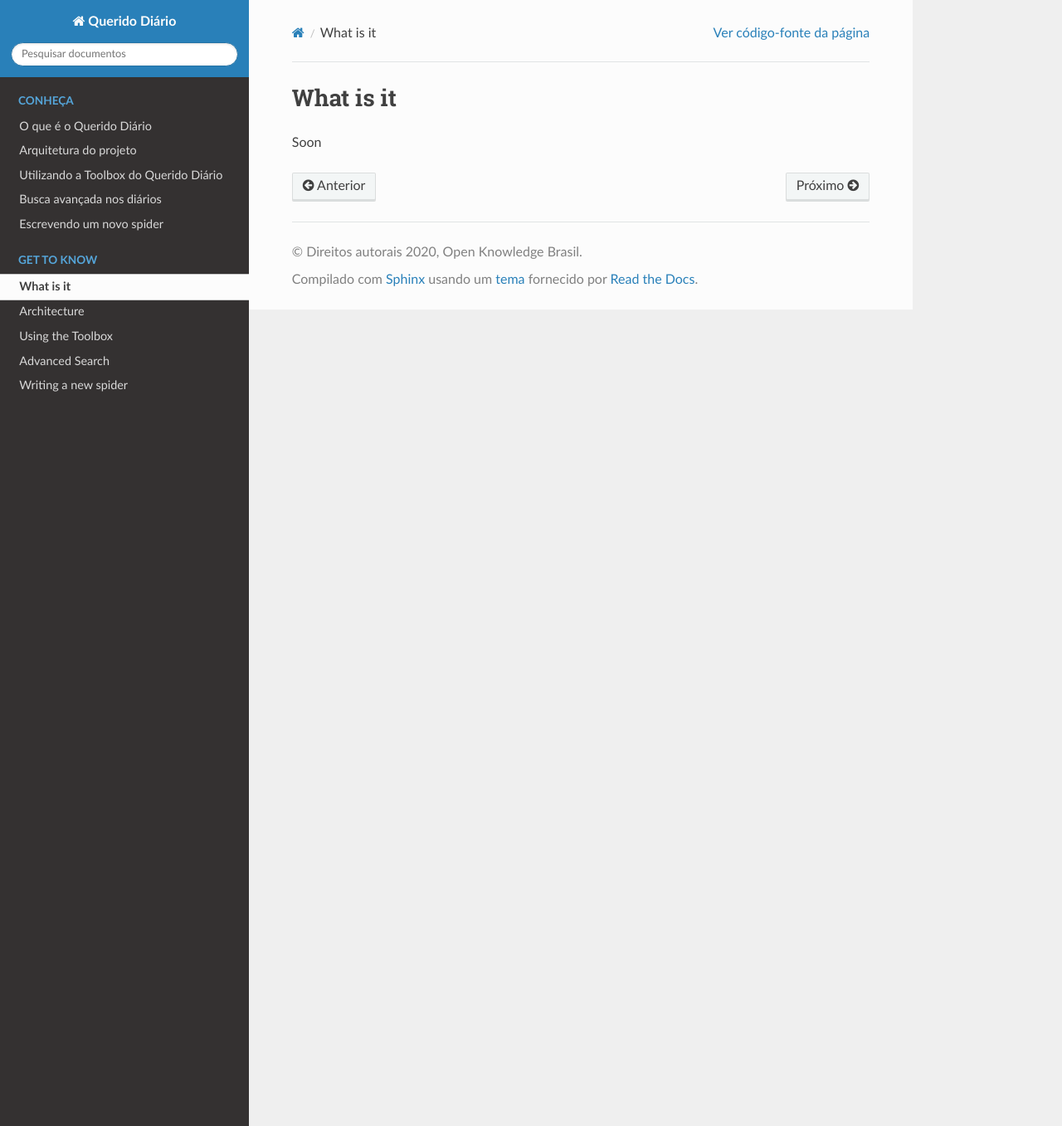
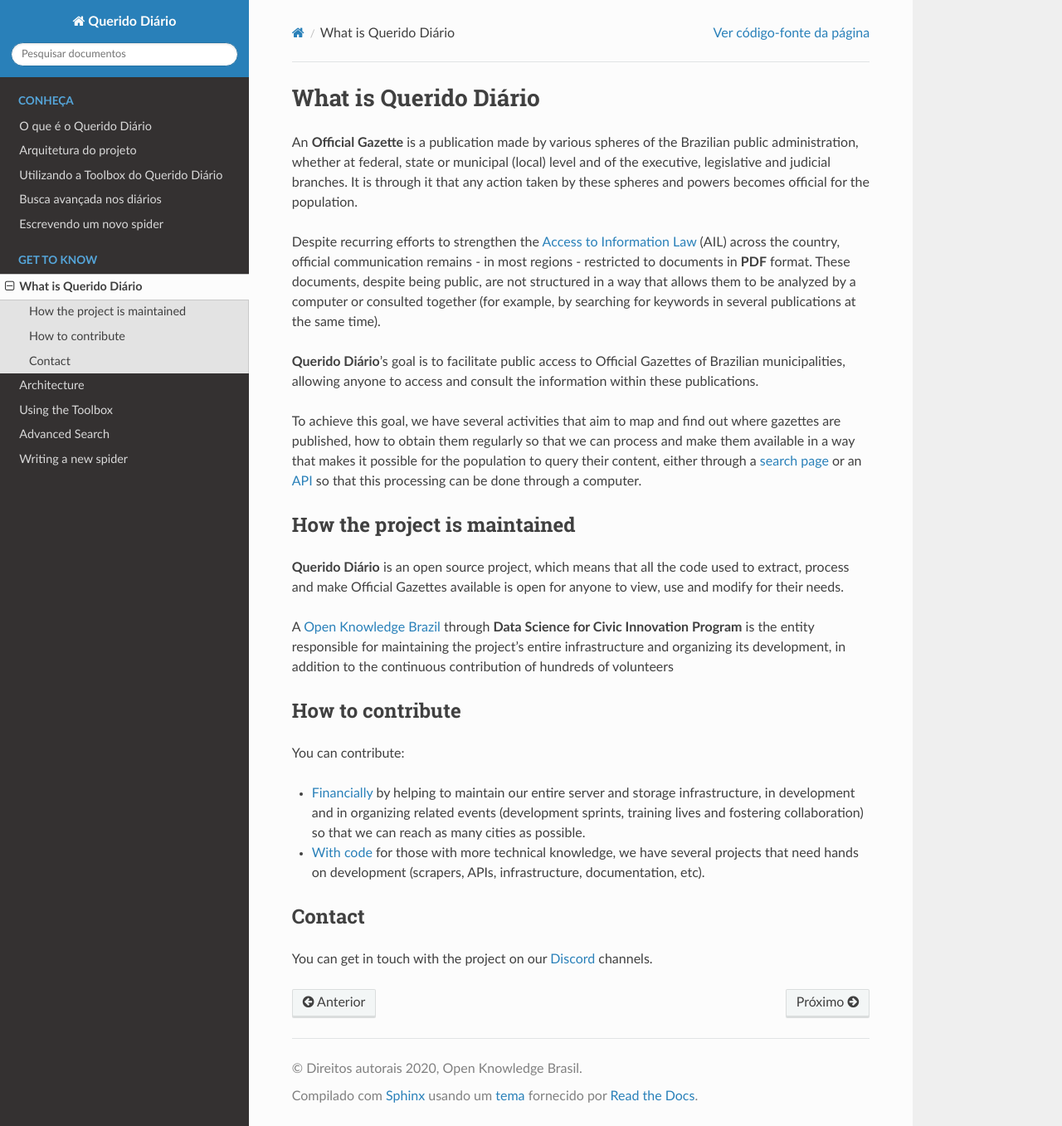
Before and after one commit to okfn-brasil/querido-diario-comunidade, a Sphinx documentation site: the page built from docs/what-is-it.rst, in a window 1280 px wide and 1357 px high. Shown: the whole window at 83% size. Built offline with Sphinx 7.4.7 and the Read the Docs theme 2.0.0, drawn with Linux system fonts in a browser that asks for light colours.

Commit message:
Update what-is-it.rst
Signed-off-by: Morgana <79321019+morganaschneider@users.noreply.github.com>

```diff
--- a/docs/what-is-it.rst
+++ b/docs/what-is-it.rst
@@ -1,4 +1,42 @@
-What is it
+What is Querido Diário
 ========================
 
-Soon
+An **Official Gazette** is a publication made by various spheres of the Brazilian public administration, whether at federal, state or municipal (local) level and of the executive, legislative and judicial branches. It is through it that any action taken by these spheres and powers becomes official for the population.
+
+Despite recurring efforts to strengthen the `Access to Information Law`_ (AIL) across the country, official communication remains - in most regions - restricted to documents in **PDF** format. These documents, despite being public, are not structured in a way that allows them to be analyzed by a computer or consulted together (for example, by searching for keywords in several publications at the same time).
+
+**Querido Diário**'s goal is to facilitate public access to Official Gazettes of Brazilian municipalities, allowing anyone to access and consult the information within these publications.
+
+To achieve this goal, we have several activities that aim to map and find out where gazettes are published, how to obtain them regularly so that we can process and make them available in a way that makes it possible for the population to query their content, either through a `search page`_ or an `API`_ so that this processing can be done through a computer.
+
+
+How the project is maintained
+------------------------
+
+**Querido Diário** is an open source project, which means that all the code used to extract, process and make Official Gazettes available is open for anyone to view, use and modify for their needs.
+
+A `Open Knowledge Brazil`_ through  **Data Science for Civic Innovation Program** is the entity responsible for maintaining the project's entire infrastructure and organizing its development, in addition to the continuous contribution of hundreds of volunteers
+
+
+How to contribute
+--------------
+
+You can contribute:
+
+* `Financially`_ by helping to maintain our entire server and storage infrastructure, in development and in organizing related events (development sprints, training lives and fostering collaboration) so that we can reach as many cities as possible.
+
+* `With code`_ for those with more technical knowledge, we have several projects that need hands on development (scrapers, APIs, infrastructure, documentation, etc).
+
+
+Contact
+-------
+
+You can get in touch with the project on our `Discord`_ channels.
+
+.. _Access to Information Law: https://www.justica.gov.br/Acesso
+.. _search page: https://queridodiario.ok.org.br/
+.. _API: https://queridodiario.ok.org.br/api/docs
+.. _Open Knowledge Brazil: https://ok.org.br/
+.. _Financially: https://www.catarse.me/queridodiario-okbr
+.. _With code: https://github.com/okfn-brasil/
+.. _Discord: https://go.ok.org.br/discord
```
Also changed, not shown: docs/o-que-eh.rst (+4 -4 lines).
